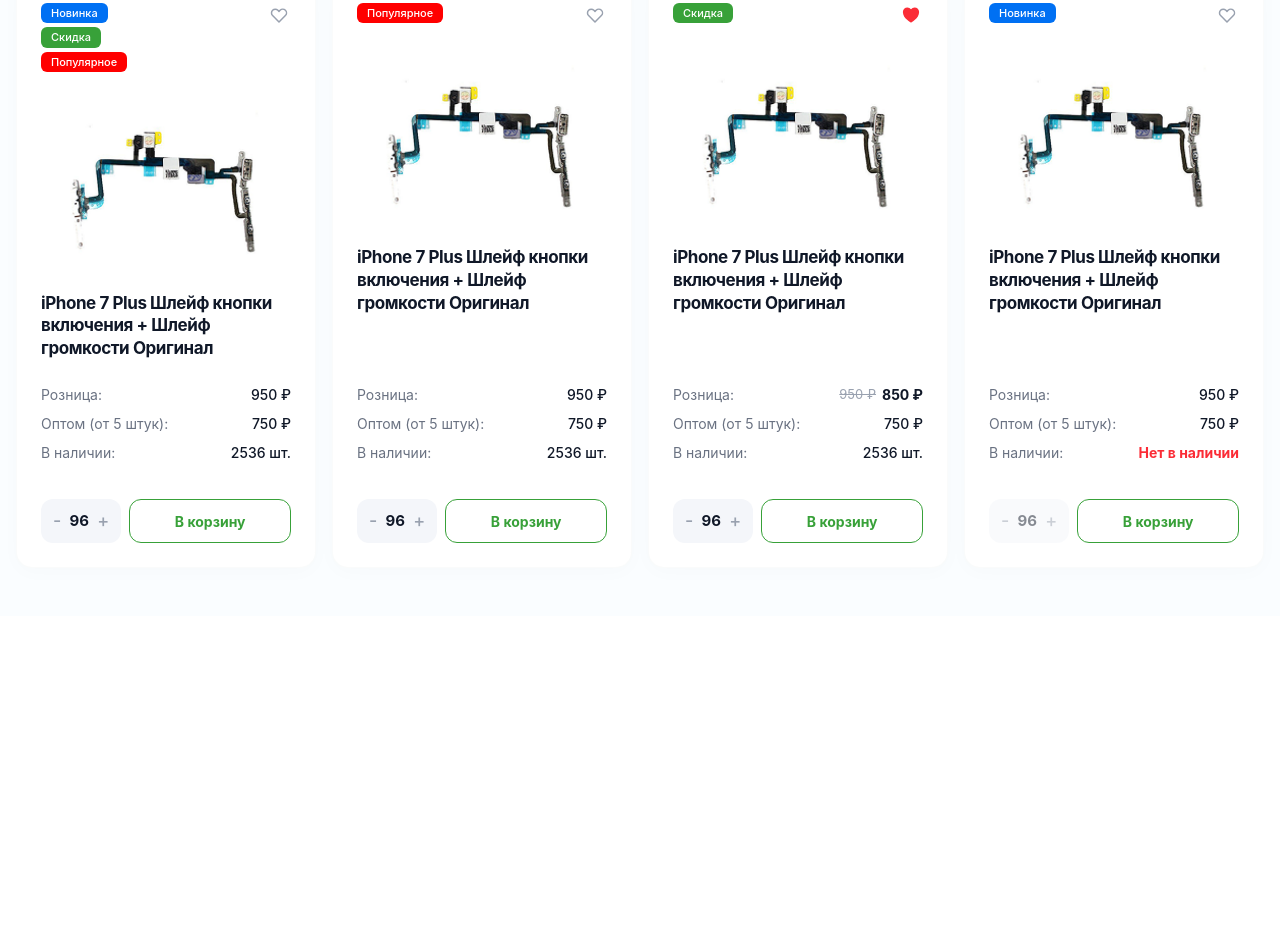
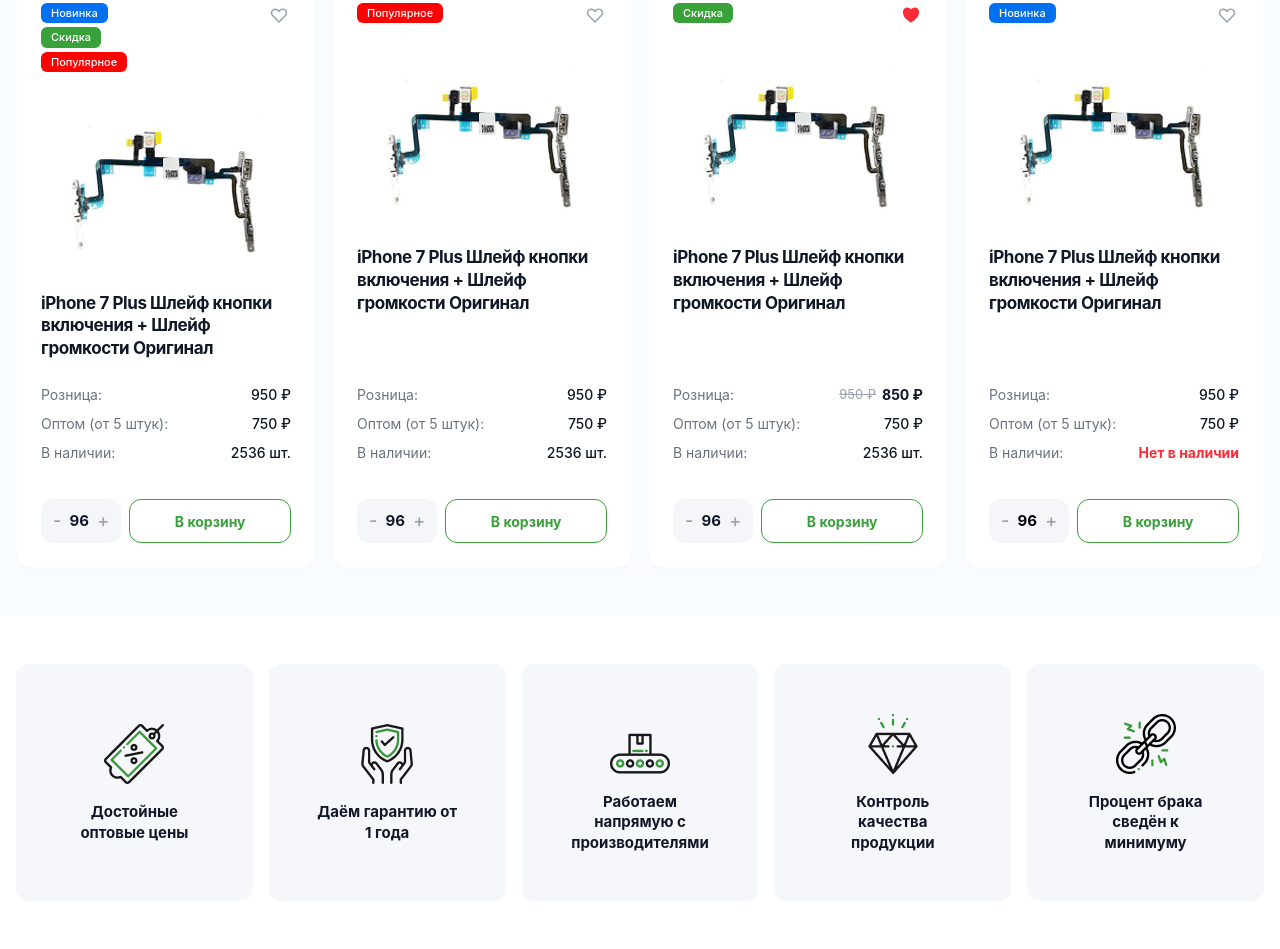
Before and after one commit to GG-absolute/page-4, a website: page index.html in a window 1280 px wide. Shown: the part 1339-2288 px from the top of the page. Before the commit the page ends 1955 px from the top, so only its background shows below. Drawn offline with nearby package versions, Linux system fonts and the light colour scheme; files that its build step writes are made by us from their sources.

Commit message:
section 5 page1 html and tailwynd

```diff
--- a/index.html
+++ b/index.html
@@ -453,12 +453,12 @@
         </div>
 
         <div class="flex gap-2 h-11">
-          <div class="flex items-center bg-[#f4f6fa] rounded-xl px-3 opacity-50 pointer-events-none">
+          <div class="flex items-center bg-[#f4f6fa] rounded-xl px-3 pointer-events-none">
             <button class="text-gray-400 text-lg font-medium">-</button>
-            <span class="w-9 text-center text-[15px] font-bold text-gray-900">96</span>
+            <span class="w-9 text-center text-[15px] font-bold text-black">96</span>
             <button class="text-gray-400 text-lg font-medium">+</button>
           </div>
-          <button class="w-full border border-[#38a139] text-[#38a139] hover:bg-[#38a139] hover:text-white font-bold text-[14px] rounded-xl transition-colors">
+          <button class="w-full border border-[#38a139] text-[#38a139] hover:bg-[#ca5959] hover:border-black hover:text-white font-bold text-[14px] rounded-xl transition-colors">
             В корзину
           </button>
         </div>
@@ -468,5 +468,56 @@
   </div>
 </section>
 
+<section class="max-w-7xl mx-auto py-12 px-4 bg-white">
+  <div class="grid grid-cols-1 sm:grid-cols-2 md:grid-cols-3 lg:grid-cols-5 gap-4">
+
+    <div class="bg-[#f5f7fb] rounded-xl p-6 flex flex-col items-center justify-center text-center aspect-square select-none">
+      <div class="w-16 h-16 mb-4 flex items-center justify-center">
+<img src="./sek4img/discount (2) 1.png" alt="">
+      </div>
+      <p class="text-[15px] font-bold text-gray-900 leading-snug max-w-[140px]">
+        Достойные оптовые цены
+      </p>
+    </div>
+
+    <div class="bg-[#f5f7fb] rounded-xl p-6 flex flex-col items-center justify-center text-center aspect-square select-none">
+      <div class="w-16 h-16 mb-4 flex items-center justify-center">
+<img src="./sek4img/safe 1.png" alt="">
+      </div>
+      <p class="text-[15px] font-bold text-gray-900 leading-snug max-w-[140px]">
+        Даём гарантию от 1 года
+      </p>
+    </div>
+
+    <div class="bg-[#f5f7fb] rounded-xl p-6 flex flex-col items-center justify-center text-center aspect-square select-none">
+      <div class="w-16 h-16 mb-4 flex items-center justify-center">
+<img src="./sek4img/factory 1.png" alt="">
+      </div>
+      <p class="text-[15px] font-bold text-gray-900 leading-snug max-w-[150px]">
+        Работаем напрямую с производителями
+      </p>
+    </div>
+
+    <div class="bg-[#f5f7fb] rounded-xl p-6 flex flex-col items-center justify-center text-center aspect-square select-none">
+      <div class="w-16 h-16 mb-4 flex items-center justify-center">
+<img src="./sek4img/quality (1) 1.png" alt="">
+      </div>
+      <p class="text-[15px] font-bold text-gray-900 leading-snug max-w-[140px]">
+        Контроль качества продукции
+      </p>
+    </div>
+
+    <div class="bg-[#f5f7fb] rounded-xl p-6 flex flex-col items-center justify-center text-center aspect-square select-none">
+      <div class="w-16 h-16 mb-4 flex items-center justify-center">
+<img src="./sek4img/broken-.png" alt="">
+      </div>
+      <p class="text-[15px] font-bold text-gray-900 leading-snug max-w-[150px]">
+        Процент брака сведён к минимуму
+      </p>
+    </div>
+
+  </div>
+</section>
+
 </body>
 </html>
```
Also changed, not shown: sek4img/broken-.png (added), sek4img/discount (2) 1.png (added), sek4img/factory 1.png (added), sek4img/quality (1) 1.png (added), sek4img/safe 1.png (added).
